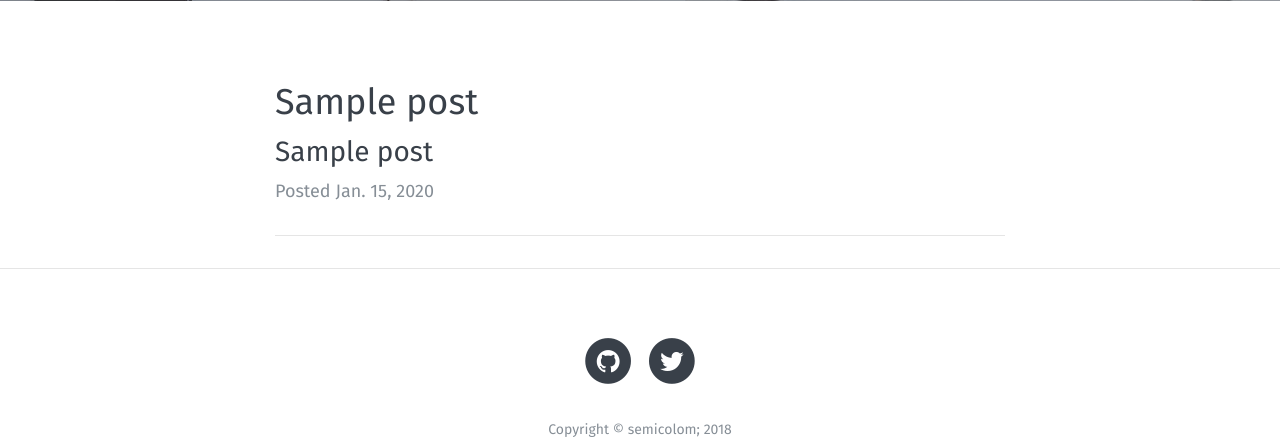
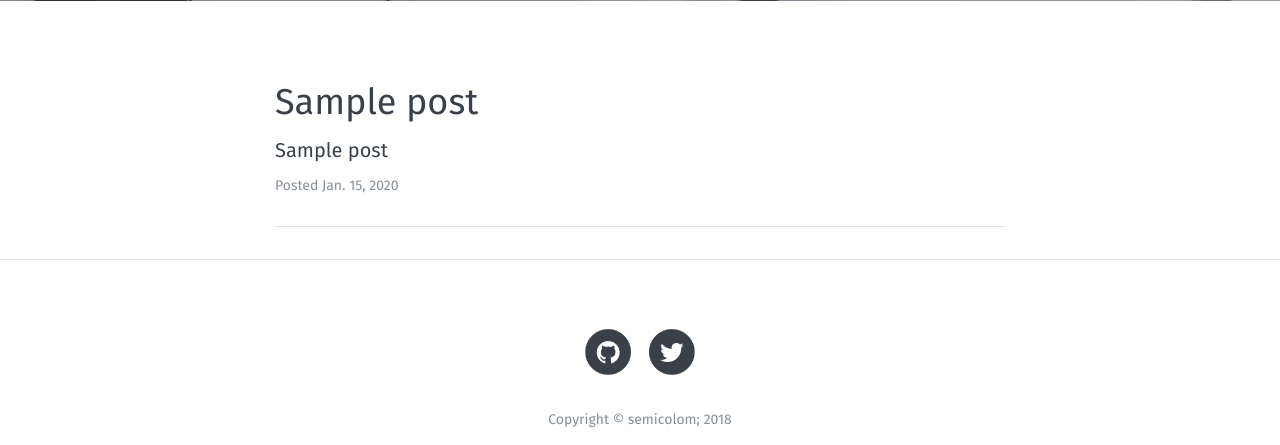
Before and after one commit to semicolom/blog, a Django app: page /blog/ in a window 1280 px wide. Shown: the part 531-976 px from the top of the page. Run offline with Django 3.2, Linux system fonts and the light colour scheme; tables that the repository leaves empty hold one stand-in row (values such as "Sample post"); some libraries are stand-ins or nearby versions.

Commit message:
Improves posts style

```diff
--- a/src/blog/static/css/clean-blog.css
+++ b/src/blog/static/css/clean-blog.css
@@ -221,7 +221,7 @@ header.masthead {
     margin: 0 0 10px; }
 
 .post-preview > .post-meta {
-  font-size: 18px;
+  font-size: 14px;
   margin-top: 0;
   color: #868e96; }
   .post-preview > .post-meta > a {
--- a/src/blog/templates/blog/post_detail.html
+++ b/src/blog/templates/blog/post_detail.html
@@ -6,6 +6,7 @@
 {% block title %}{{ post.title }}{% endblock title %}
 {% block description %}{{ post.subtitle }}{% endblock description %}
 
+{% block heading %}post-heading{% endblock heading %}
 {% block header_img %}{{ post.image.url }}{% endblock header_img %}
 {% block h1 %}{{ post.title }}{% endblock h1 %}
 {% block h2 %}{{ post.subtitle }}{% endblock h2 %}
--- a/src/blog/templates/blog/post_list.html
+++ b/src/blog/templates/blog/post_list.html
@@ -19,7 +19,7 @@
                     <div class="post-preview">
                         <a href="{% url 'blog:detail' post.slug %}">
                             <h2 class="post-title">{{ post.title }}</h2>
-                            <h3 class="post-subtitle">{{ post.subtitle }}</h3>
+                            <p class="post-subtitle">{{ post.subtitle }}</p>
                         </a>
                         <p class="post-meta">Posted {{ post.created | naturalday }}</p>
                     </div>
--- a/src/main/templates/base.html
+++ b/src/main/templates/base.html
@@ -70,7 +70,7 @@
                 <div class="container">
                     <div class="row">
                         <div class="col-lg-8 col-md-10 mx-auto">
-                            <div class="site-heading">
+                            <div class="{% block heading %}site-heading{% endblock heading %}">
                                 <h1>{% block h1 %}{% endblock h1 %}</h1>
                                 <h2 class="subheading">{% block h2 %}{% endblock h2 %}</h2>
                                 {% block page_header_extra_content %}{% endblock page_header_extra_content %}
--- a/src/main/templates/home.html
+++ b/src/main/templates/home.html
@@ -17,7 +17,7 @@
                     <div class="post-preview">
                         <a href="{% url 'blog:detail' last_post.slug %}">
                             <h2 class="post-title">{{ last_post.title }}</h2>
-                            <h3 class="post-subtitle">{{ last_post.subtitle }}</h3>
+                            <p class="post-subtitle">{{ last_post.subtitle }}</p>
                         </a>
                         <p class="post-meta">Posted {{ last_post.created | naturalday }}</p>
                     </div>
```
